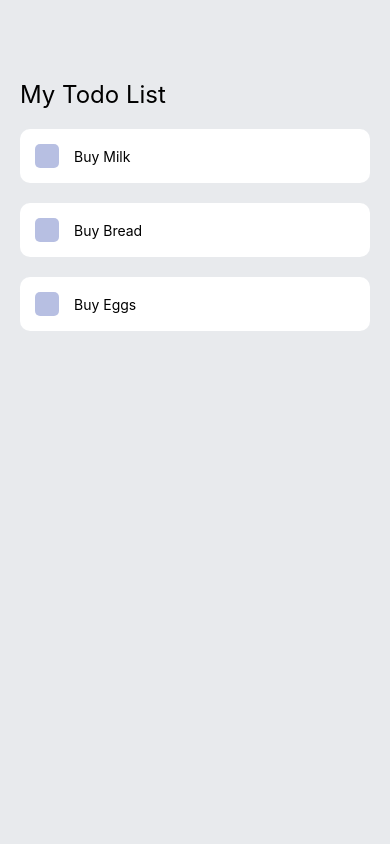
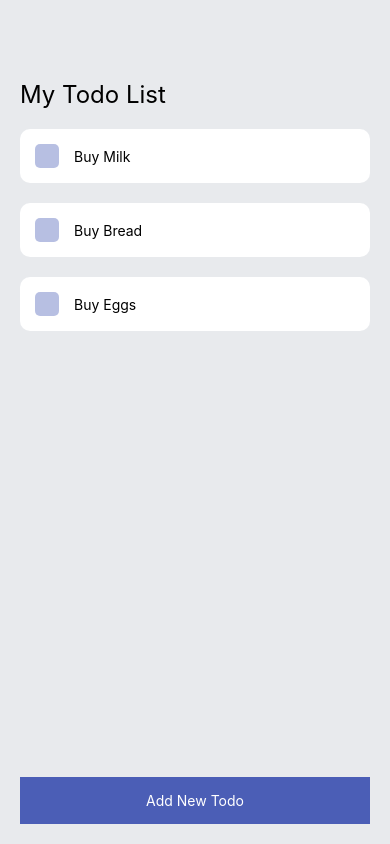
Before and after one commit to JaymeeCasabuena/MAD-todo-list-app, a React Native app: screen / in a window 390 px wide. Built offline with nearby package versions, Linux system fonts and the light colour scheme.

Commit message:
Milestone 1 - Added New Todo Button

```diff
--- a/components/home.js
+++ b/components/home.js
@@ -1,4 +1,4 @@
-import { StyleSheet, Text, View, Button} from 'react-native';
+import { StyleSheet, Text, View, TouchableOpacity} from 'react-native';
 import List from './list'
 
 export default function Home () {
@@ -13,6 +13,9 @@ export default function Home () {
                 <List text={'Buy Eggs'}/>
             </View>
         </View>
+        <TouchableOpacity style={styles.button}>
+            <Text style={styles.buttonText}>Add New Todo</Text>
+        </TouchableOpacity>
       </View>
     );
   }
@@ -21,6 +24,7 @@ export default function Home () {
     container: {
       flex: 1,
       backgroundColor: '#E8EAED',
+      justifyContent: 'space-between'
     },
     listWrapper: {
       paddingTop: 80,
@@ -32,5 +36,14 @@ export default function Home () {
     },
     items: {
         marginTop: 20,
+    },
+    button: {
+        backgroundColor: '#4b5eb6',
+        paddingVertical: 15,
+        alignItems: 'center',
+        margin: 20,
+    },
+    buttonText: {
+        color: '#FFF'
     }
   });
```
Lines whose indentation alone changed are shown as unchanged.
